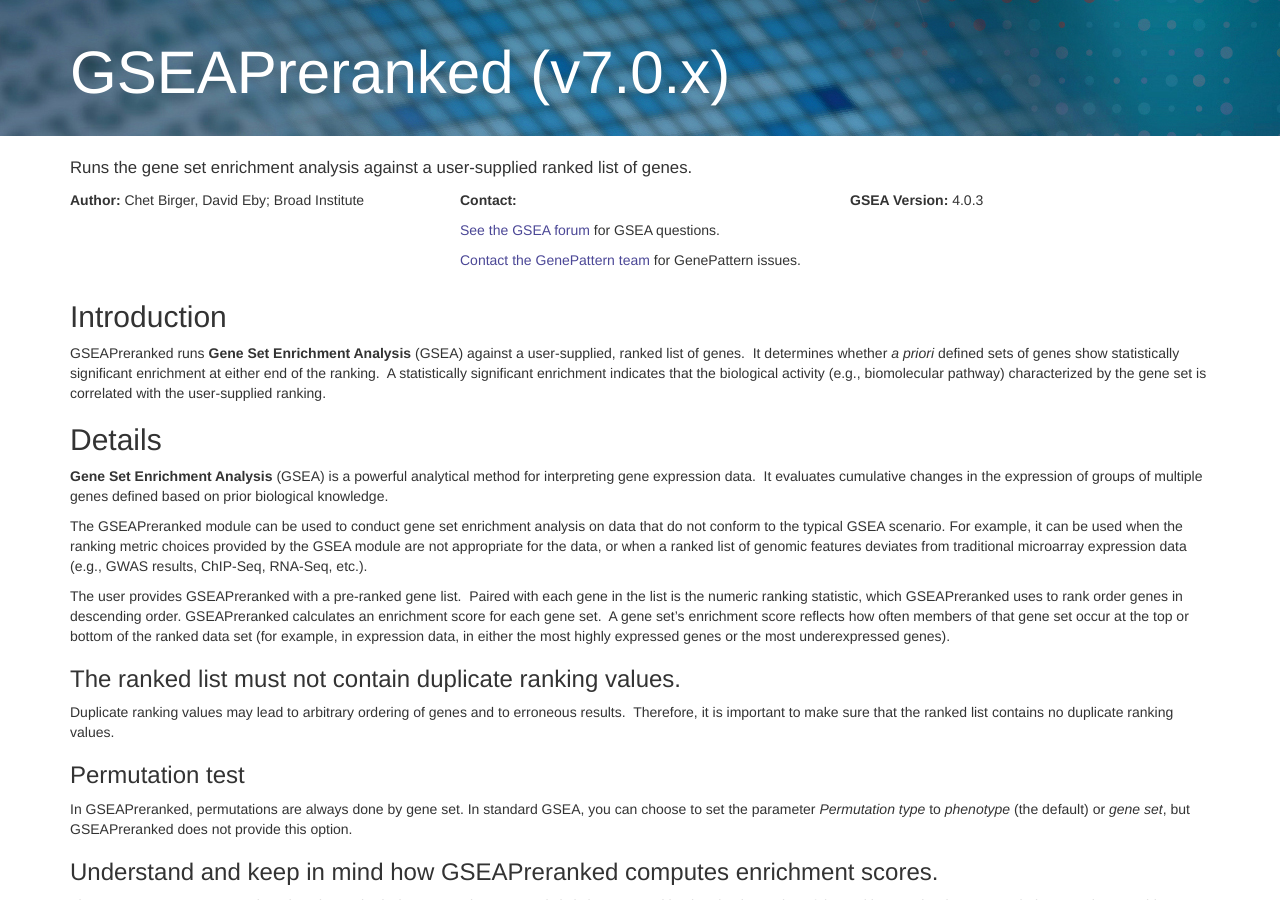
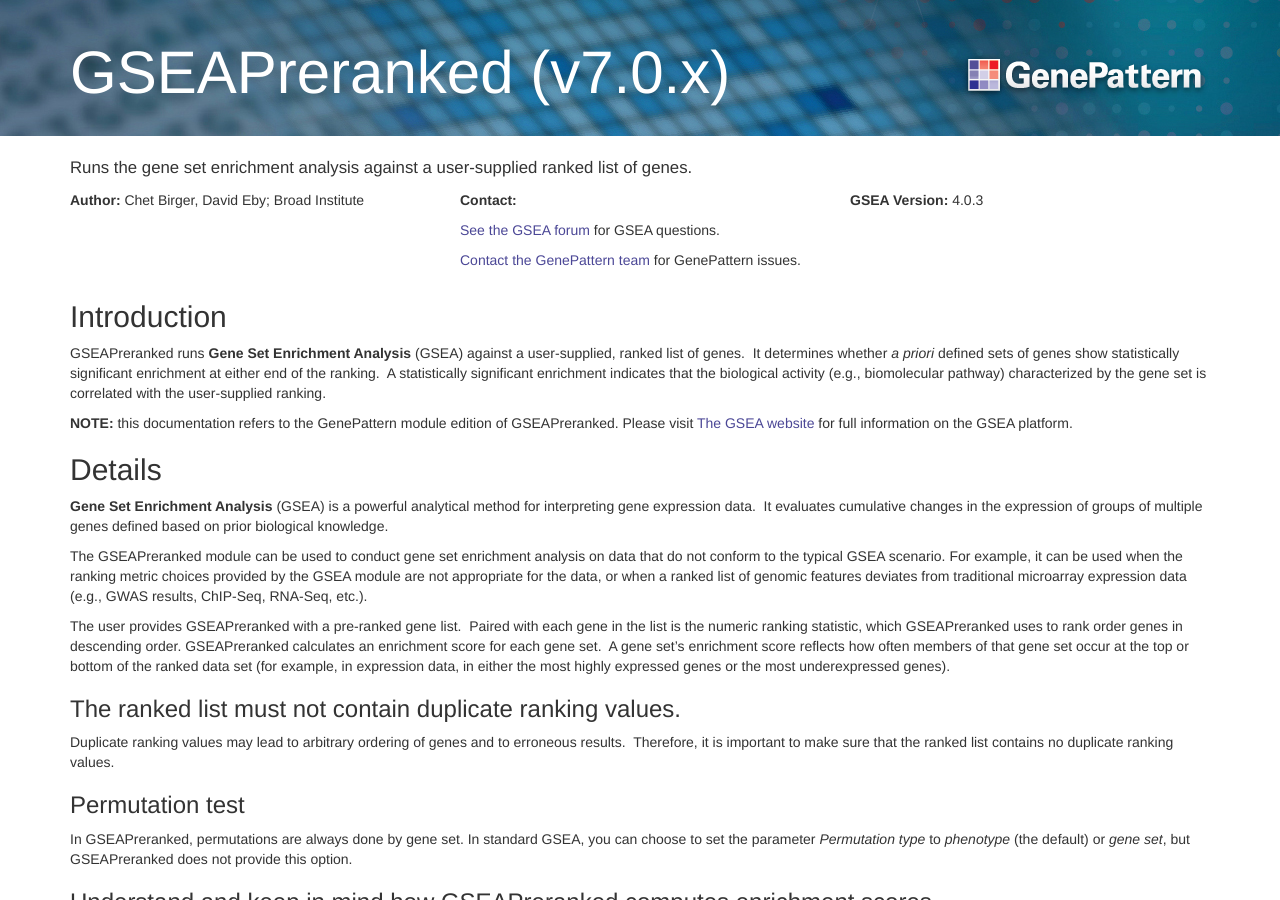
Before and after one commit to GSEA-MSigDB/gseapreranked-gpmodule, a Jekyll site: the page docs/v7/index.html, which Jekyll copies as it is, in a window 1280 px wide and 900 px high. Built offline with Jekyll 4.4.1, drawn with Linux system fonts in a browser that asks for light colours.

Commit message:
Minor doc tweaks

```diff
--- a/docs/v7/index.html
+++ b/docs/v7/index.html
@@ -14,7 +14,7 @@
 <body>
 	<div class="gp-content-header fluid">
 	<div class="container">
-		<h1>GSEAPreranked (v7.0.x)</h1>
+		<h1>GSEAPreranked (v7.0.x) <a style="float: right" href="https://www.genepattern.org"><img alt="GP Logo" src="gplogo.png" /></a></h1>
 	</div>
 </div>
 <div class="container">
@@ -41,6 +41,8 @@
 					<h2>Introduction</h2>
 
 <p>GSEAPreranked runs <strong>Gene Set Enrichment Analysis</strong> (GSEA) against a user-supplied, ranked list of genes.&nbsp; It determines whether <em>a priori</em> defined sets of genes show statistically significant enrichment at either end of the ranking.&nbsp; A statistically significant enrichment indicates that the biological activity (e.g., biomolecular pathway) characterized by the gene set is correlated with the user-supplied ranking.</p>
+<p><strong>NOTE:</strong> this documentation refers to the GenePattern module edition of GSEAPreranked.  Please visit
+   <a href="https://www.gsea-msigdb.org">The GSEA website</a> for full information on the GSEA platform.</p>
 
 <h2>Details</h2>
 
```
Also changed, not shown: docs/v7/gplogo.png (added).
